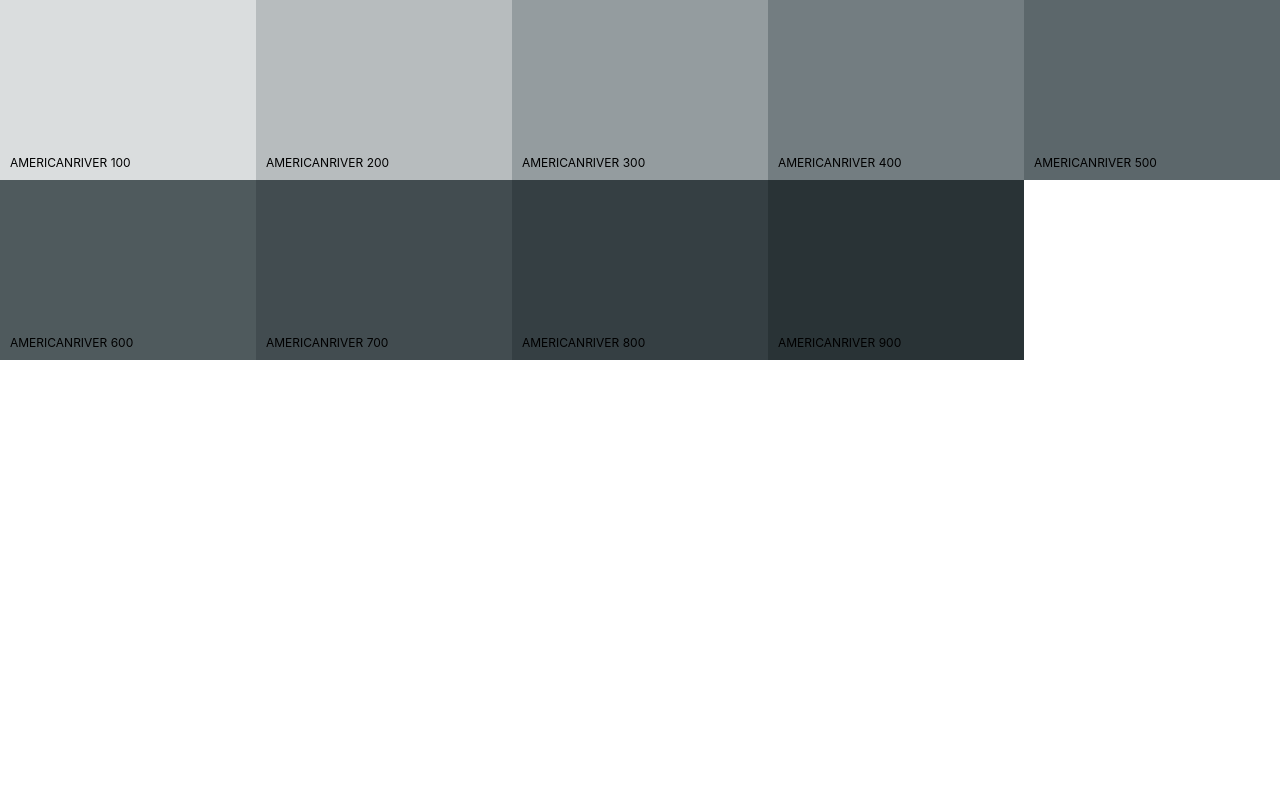
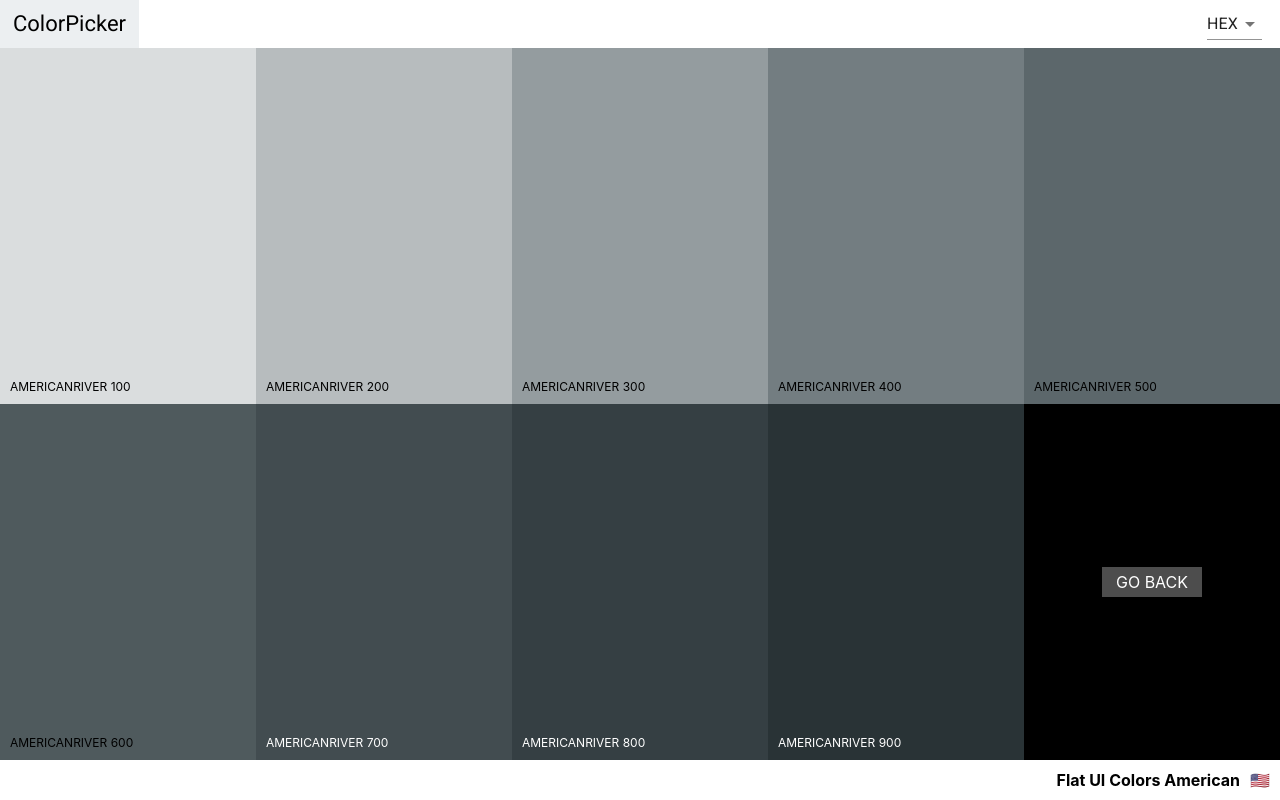
Before and after one commit to Akshark1075/color-picker, a React (Create React App) app: page /palette/flat-ui-colors-american/americanriver in a window 1280 px wide. Built offline with nearby package versions, Linux system fonts and the light colour scheme.

Commit message:
variable text color

```diff
--- a/src/ColorBox.css
+++ b/src/ColorBox.css
@@ -7,7 +7,19 @@
     display: inline-block;
     margin-bottom: -4px;
 }
-.copy-button{
+.SingleColorPalette .ColorBox{
+    height:50%;
+}
+.ColorBox.goBack{
+    background-color: black;
+}
+.ColorBox .dark-text{
+    color:rgba(0,0,0,0.5)
+}
+.light-text{
+    color:white;
+}
+.copy-button, .back-button{
     width:100px;
     height: 30px;
     text-align:center;
@@ -22,9 +34,12 @@
     line-height: 30px;
     background: rgb(255,255,255,0.3);
     color: white;
-    opacity: 0;
+   text-decoration: none;
     text-transform: uppercase;
 
+}
+.copy-button{
+    opacity: 0;
 }
 .ColorBox:hover .copy-button{
     opacity: 1;
--- a/src/ColorBox.js
+++ b/src/ColorBox.js
@@ -2,7 +2,7 @@ import React, {Component} from 'react'
 import {Link} from 'react-router-dom'
 import "./ColorBox.css"
 import {CopyToClipboard} from 'react-copy-to-clipboard';
-
+import chroma from 'chroma-js'
 class ColorBox extends Component{
     constructor(props){
         super(props);
@@ -15,24 +15,27 @@ this.setState({copied:true},()=>setTimeout(()=>this.setState({copied:false}),150
 
 render(){
     const {backgroundColor, name, moreUrl, showLink}=this.props;
+    const isDarkColor=chroma(backgroundColor).luminance()<=0.08;
+
+    const isLightColor=chroma(backgroundColor).luminance()>=0.65;
     return (<CopyToClipboard text={backgroundColor}onCopy={this.changeCopyState}>
     <div style={{background:backgroundColor}} className="ColorBox">
         <div style={{background:backgroundColor}} className={ `copy-overlay ${this.state.copied && "show" }`}/>
         <div className={ `copy-msg ${this.state.copied && "show" }`}><h1>Copied</h1>
-            <h4>{backgroundColor}</h4>
+            <h4 className={isLightColor? "dark-text" :""}>{backgroundColor}</h4>
             </div>
 
         <div className="copy-container">
         <div className="box-content">
-        <span>{name}</span>
+        <span className={isDarkColor? "light-text":""}>{name}</span>
          </div>
-        <button className="copy-button">Copy</button>
+        <button className={`copy-button ${isLightColor? "dark-text" :""}`}>Copy</button>
 
 
                 </div>
                 {showLink && (
         <Link to={moreUrl} onClick={e=> e.stopPropagation()}>
-        <span className="see-more">More</span>
+        <span className={`see-more ${isLightColor? "dark-text" :""}`}>More</span>
         </Link>
         )}
 
--- /dev/null
+++ b/src/Footer.js
@@ -0,0 +1,12 @@
+import React from 'react'
+function Footer(props){
+    const {paletteName,emoji }= props
+    return (
+
+ <footer className="footer">
+{paletteName}
+<span className="emoji">{emoji}</span>
+  </footer>
+    )
+}
+export default Footer
--- a/src/Navbar.js
+++ b/src/Navbar.js
@@ -20,12 +20,12 @@ render(){
     return(
         <nav className="Navbar">
             <div className="logo"><Link to="/">ColorPicker</Link></div>
-            <div className="SliderContainer">
+            {this.props.showingAllColors &&(<div className="SliderContainer">
                 <span>Level: {this.props.level}</span>
                 <div className="slider">
                  <Slider min={100} max={900} step={100} defaultValue={this.props.level} onAfterChange={this.props.handleChange}/>
                   </div>
-            </div>
+            </div>)}
             <div className="typeSelector">
                 <Select value={format} onChange={this.handleSelectionChange}>
                     <MenuItem value="hex"> HEX </MenuItem>
--- a/src/Palette.js
+++ b/src/Palette.js
@@ -9,7 +9,7 @@ import Navbar from './Navbar';
 import "./Palette.css"
 
 
-
+import Footer from './Footer'
 class Palette extends Component{
     constructor(props){
         super(props);
@@ -38,7 +38,7 @@ render(){
     }
        )
     return (<div className="Palette">
-        <Navbar level={this.state.level} handleChange={this.handleChange}handleSelectionChange={this.handleSelectionChange} />
+        <Navbar level={this.state.level} handleChange={this.handleChange}handleSelectionChange={this.handleSelectionChange} showingAllColors={true}/>
         <div className="Palette-colors">
         {colorBoxes}
         </div>
@@ -61,10 +61,7 @@ render(){
   </IconButton>
   }
   />
-  <footer className="footer">
-{paletteName}
-<span className="emoji">{emoji}</span>
-  </footer>
+   <Footer emoji= {emoji} paletteName={paletteName}/>
     </div>)
 }
 }
--- a/src/SinglePalette.js
+++ b/src/SinglePalette.js
@@ -1,10 +1,20 @@
 import React, {Component} from 'react'
 import ColorBox from './ColorBox'
+import Navbar from './Navbar'
+import Slide from '@material-ui/core/Slide';
+import Footer from './Footer'
+import {Link} from 'react-router-dom'
 class SinglePalette extends Component{
     constructor(props){
         super(props)
         this.shades=this.generateShades(this.props.palette,this.props.colorId)
-        console.log(this.shades)
+        this.state={
+
+            format:"hex",open: false,
+            Transition:Slide
+        }
+        this.handleSelectionChange=this.handleSelectionChange.bind(this);
+        this.handleClose=this.handleClose.bind(this);
     }
     generateShades(palette,colorToFilterBy){
         const allColors=palette.colors
@@ -14,12 +24,21 @@ class SinglePalette extends Component{
         }
         return shades.slice(1)
     }
+    handleSelectionChange(format) {
+        this.setState({format,open:true})
+    }
+    handleClose(){
+        this.setState({open:false})
+    }
     render(){
     return(
-        <div className="Palette">
+        <div className="SingleColorPalette Palette">
+            <Navbar handleSelectionChange={this.handleSelectionChange} showingAllColors={false}/>
             <div className="Palette-colors">
-        {this.shades.map(x=><ColorBox backgroundColor={x['hex']}name={x['name']} key={x['name']} showLink={false}/>)}
+        {this.shades.map(x=><ColorBox backgroundColor={x[this.state.format]}name={x['name']} key={x['name']} showLink={false}/>)}
+        <div className="ColorBox goBack"><Link to={`/palette/${this.props.palette.id}`} className="back-button">Go Back</Link></div>
         </div>
+        <Footer emoji= {this.props.palette.emoji} paletteName={this.props.palette.paletteName}/>
         </div>
         )
 
```
